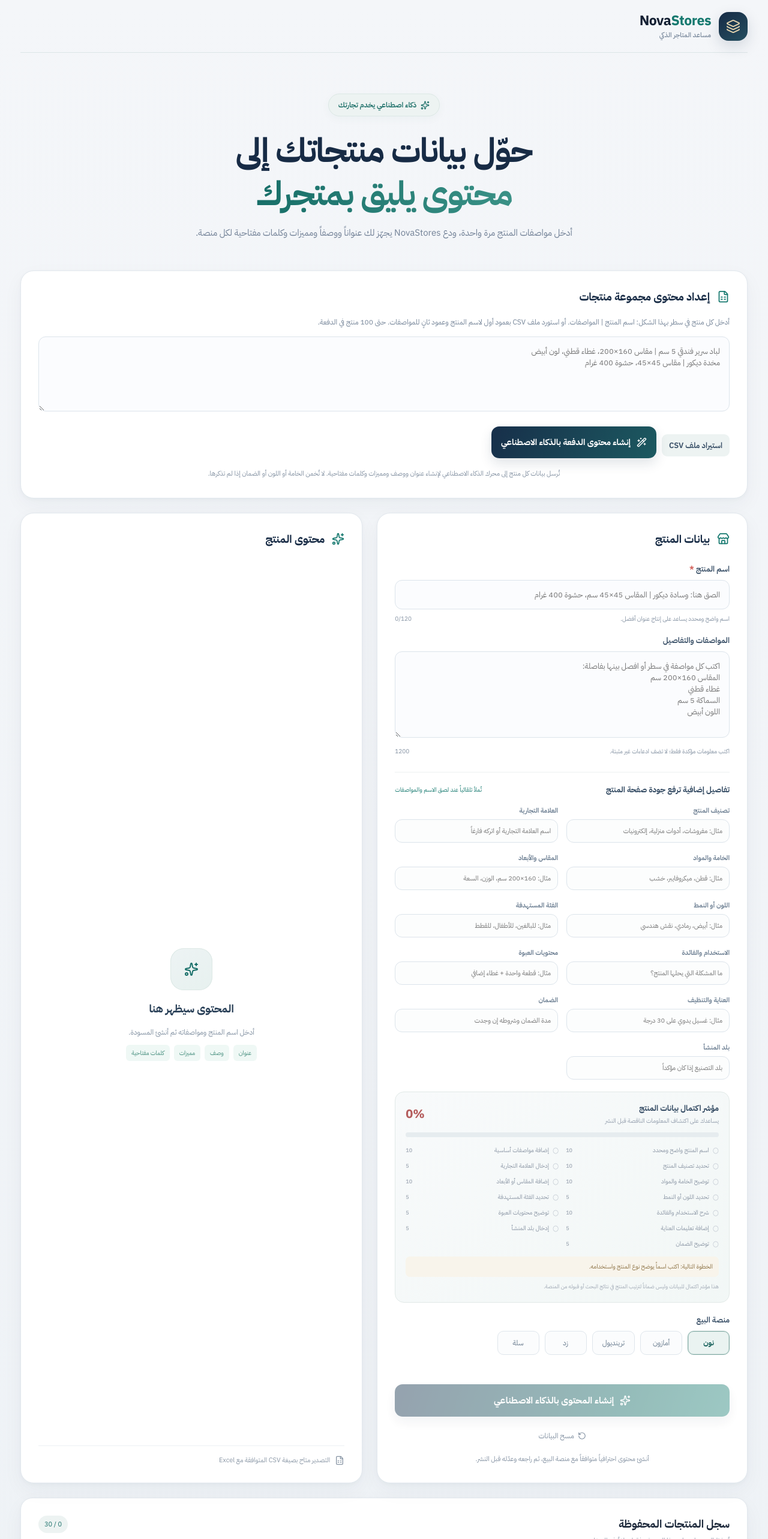
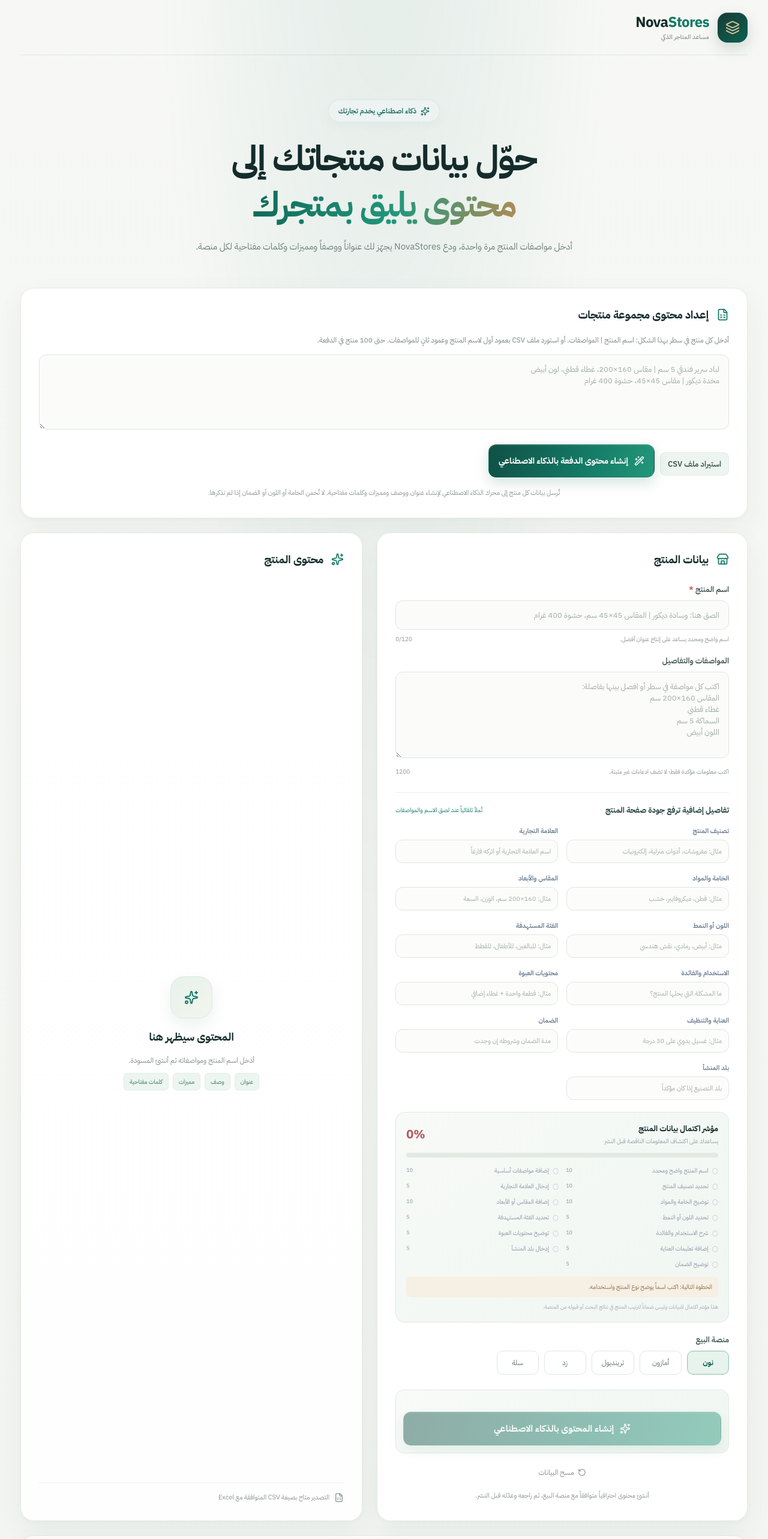
Before and after one commit to mulhamanis16-star/Mulham-Anis, a React (Vite) app in the folder nova-ai-stores/: page / in a window 1280 px wide. Shown: the top 2566 px of the page at 60% size. Built offline with nearby package versions, Linux system fonts and the light colour scheme.

Commit message:
Refine NovaStores premium brand identity and color system

```diff
--- a/nova-ai-stores/src/styles.css
+++ b/nova-ai-stores/src/styles.css
@@ -155,3 +155,192 @@ body{background:linear-gradient(180deg,#f4f6f9 0%,#eef2f6 100%);color:var(--nova
 .history-delete{color:#a65d5d}
 .foot,footer{color:#8996a5}
 @media(prefers-reduced-motion:no-preference){.panel,.generate,.platforms button{transition:all .22s ease}}
+
+
+/* NOVASTORES — Signature visual identity: Midnight Pine / Jade / Champagne */
+:root{
+  --ns-ink:#142c2b;
+  --ns-ink-soft:#294543;
+  --ns-muted:#71817d;
+  --ns-line:#e4e9e4;
+  --ns-paper:#ffffff;
+  --ns-canvas:#f4f6f2;
+  --ns-jade:#147a66;
+  --ns-jade-dark:#0d5f50;
+  --ns-jade-light:#e8f3ee;
+  --ns-gold:#b9955c;
+  --ns-gold-light:#f5efe4;
+  color:var(--ns-ink);
+  background:var(--ns-canvas);
+  font-family:'IBM Plex Sans Arabic',Tahoma,sans-serif;
+}
+html{background:var(--ns-canvas)}
+body{
+  color:var(--ns-ink);
+  background:
+    radial-gradient(ellipse at 50% -18%,rgba(20,122,102,.10),transparent 43%),
+    linear-gradient(180deg,#f7f8f5 0%,#f2f5f1 100%);
+}
+.shell{max-width:1320px}
+header{
+  border-bottom:1px solid rgba(20,44,43,.09);
+  min-height:92px;
+}
+.brand{
+  color:var(--ns-ink);
+  font-size:24px;
+  font-weight:700;
+  letter-spacing:-.7px;
+  gap:14px;
+}
+.brand>span:last-child>span{color:var(--ns-jade)}
+.brand small{color:#82908a;font-size:10px;letter-spacing:.2px}
+.logo{
+  width:50px;height:50px;border-radius:16px;
+  background:linear-gradient(145deg,#173c37 0%,#0d5f50 100%);
+  color:#d8c29b;
+  box-shadow:0 9px 24px rgba(16,61,52,.18),inset 0 1px 0 rgba(255,255,255,.16);
+}
+.hero{padding:74px 0 54px}
+.eyebrow{
+  color:var(--ns-jade-dark);
+  background:rgba(232,243,238,.9);
+  border:1px solid #d6e8df;
+  border-radius:999px;
+  padding:9px 16px;
+  font-size:12px;
+  box-shadow:0 5px 18px rgba(20,70,56,.04);
+}
+.hero h1{
+  color:var(--ns-ink);
+  font-size:clamp(36px,5.1vw,58px);
+  font-weight:700;
+  letter-spacing:-1.5px;
+  line-height:1.32;
+  margin:23px 0 16px;
+}
+.hero h1 em{
+  background:linear-gradient(100deg,#0e6958 0%,#23977a 55%,#b18b55 100%);
+  -webkit-background-clip:text;background-clip:text;color:transparent;
+}
+.hero p{color:var(--ns-muted);font-size:15px;line-height:2;max-width:720px;margin-inline:auto}
+.panel{
+  background:rgba(255,255,255,.96);
+  border:1px solid rgba(32,67,58,.10);
+  border-radius:22px;
+  box-shadow:0 18px 48px rgba(24,52,44,.055),0 2px 7px rgba(24,52,44,.025);
+  padding:30px;
+}
+.heading{color:var(--ns-jade);gap:13px}
+.heading h2{color:var(--ns-ink);font-size:18px;font-weight:700}
+.panel label{color:#405550}
+.panel input,.panel textarea,.bulk-input,.edit-field{
+  color:var(--ns-ink);
+  background:#fbfcfa;
+  border:1px solid #dfe7e1;
+  border-radius:12px;
+}
+.panel input::placeholder,.panel textarea::placeholder,.bulk-input::placeholder{color:#a1ada6}
+.panel input:focus,.panel textarea:focus,.bulk-input:focus,.edit-field:focus{
+  border-color:#5ba58e;
+  box-shadow:0 0 0 4px rgba(20,122,102,.10);
+  background:#fff;
+}
+.field-meta,.hint{color:#899690}
+.details-heading{border-color:#edf0ec}
+.details-heading strong{color:var(--ns-ink-soft)}
+.details-heading span{color:var(--ns-jade)}
+.product-info-field input{background:#fcfdfa!important}
+.quality-panel{
+  background:linear-gradient(145deg,#f7faf7,#f1f6f2);
+  border:1px solid #dfe9e1;
+  border-radius:15px;
+}
+.quality-top strong{color:var(--ns-ink)}
+.quality-track{background:#e2eae3}
+.quality-track span{background:linear-gradient(90deg,var(--ns-gold),var(--ns-jade))}
+.quality-good,.quality-check.done .quality-mark{color:var(--ns-jade)}
+.quality-check.done{color:#3d6c5d}
+.quality-tip{background:var(--ns-gold-light);color:#8b6c3d}
+.quality-tip.quality-complete{background:var(--ns-jade-light);color:var(--ns-jade-dark)}
+.platforms button{
+  color:#63736d;background:#fff;border:1px solid #dfe7e1;
+  border-radius:10px;min-height:40px;padding:9px 16px;
+  transition:all .18s ease;
+}
+.platforms button:hover{border-color:#8ab9a6;color:var(--ns-jade-dark);background:#f7fbf8}
+.platforms button.active{
+  color:var(--ns-jade-dark);
+  background:var(--ns-jade-light);
+  border-color:#9ac8b5;
+  box-shadow:inset 0 0 0 1px rgba(20,122,102,.08);
+}
+.generate,.ai-generate{
+  color:#fff;
+  background:linear-gradient(105deg,#104f45 0%,#147a66 58%,#23977a 100%);
+  border:1px solid rgba(9,74,61,.22);
+  border-radius:13px;
+  box-shadow:0 9px 22px rgba(17,103,83,.18),inset 0 1px 0 rgba(255,255,255,.15);
+}
+.generate:hover:not(:disabled){
+  filter:brightness(1.045);
+  box-shadow:0 13px 27px rgba(17,103,83,.23);
+}
+.ai-connection{
+  border:1px solid #dfeae2;
+  background:linear-gradient(135deg,#f8fbf8,#f0f6f1);
+  border-radius:14px;
+  padding:12px;
+}
+.reset{color:#82908a}
+.reset:hover{color:var(--ns-jade-dark)}
+.output{background:linear-gradient(180deg,#fff 0%,#fdfefd 100%)}
+.empty .spark{
+  background:linear-gradient(145deg,#e7f2ec,#f3f5ec);
+  color:var(--ns-jade);
+  border:1px solid #dce9df;
+  box-shadow:0 10px 24px rgba(20,90,70,.07);
+}
+.empty h3{color:var(--ns-ink)}
+.empty p{color:#82908a}
+.tags span{background:#edf5f0;color:#397864;border:1px solid #e1eee6}
+.outputbar{border-color:#e9eeea;color:#7d8a84}
+.copy{
+  color:var(--ns-jade-dark);
+  background:#edf5f0;
+  border:1px solid #e0ece4;
+  border-radius:9px;
+}
+.copy:hover{background:#e2efe7}
+.output section{border-color:#edf0ec}
+.output section small{color:var(--ns-jade)}
+.edit-field{background:#fbfcfa}
+.title-edit{color:var(--ns-ink)}
+.title-suggestions{background:#f8fbf8;border-color:#e2ebe3}
+.title-suggestions button:hover{border-color:#8ab9a6;background:#f3f8f4}
+.review-note{background:#f7f2e9;color:#8b7047}
+.notice{background:#edf6f0;color:var(--ns-jade-dark);border:1px solid #dcebe0}
+.foot{border-color:#edf0ec;color:#8b9791}
+.bulk-help{color:#778780}
+.bulk-results{background:#f8fbf8;border-color:#e0ebe2}
+.bulk-results>strong{color:var(--ns-jade-dark)}
+.history{background:rgba(255,255,255,.96)}
+.history-head h2{color:var(--ns-ink)}
+.history-head p,.history-info span{color:#87948e}
+.history-head>span{color:var(--ns-jade-dark);background:var(--ns-jade-light)}
+.history-item{border-color:#edf0ec}
+.history-info strong{color:var(--ns-ink-soft)}
+.history-delete{color:#a65e55}
+footer{color:#8d9992}
+.error{color:#a33f37;background:#fbefed;border:1px solid #f2ddda}
+@media(max-width:760px){
+  .shell{padding:0 16px}
+  header{min-height:78px}
+  .hero{padding:49px 0 34px}
+  .panel{padding:21px;border-radius:18px}
+}
+@media(prefers-reduced-motion:no-preference){
+  .panel{transition:box-shadow .22s ease,border-color .22s ease}
+  .panel:hover{box-shadow:0 21px 54px rgba(24,52,44,.075),0 2px 8px rgba(24,52,44,.03)}
+  button{transition:background .18s ease,border-color .18s ease,color .18s ease,transform .18s ease}
+}
```
